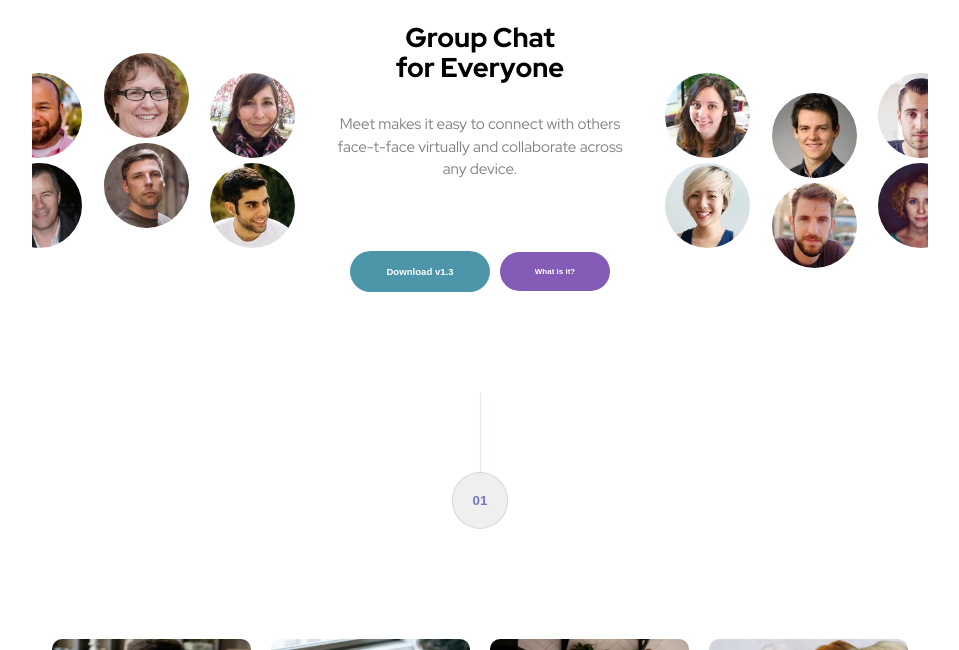
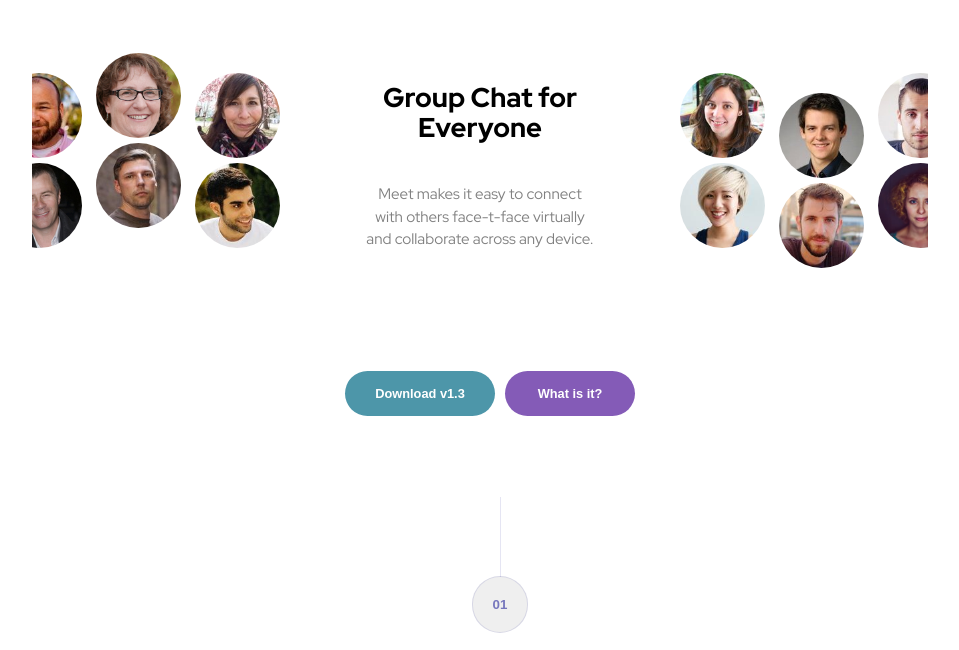
Before and after one commit to NikolaGolubovic/landing-page, a plain HTML site: page index.html in a window 1280 px wide. Shown: the part 80-730 px from the top of the page, without its empty margins (160-1119 px from the left). Drawn offline with Linux system fonts and the light colour scheme.

Commit message:
fix font size and top text behaviour

```diff
--- a/css/style.css
+++ b/css/style.css
@@ -113,7 +113,7 @@ button:hover {
         justify-content: center;
     }
     .btn-download {
-        width: 160px;
+        min-width: 160px;
     }
     .btn-what-is {
         background: var(--purple);
@@ -412,19 +412,30 @@ button:hover {
     }
     .page-basic-desc h1 {
         font-size: 1.7rem;
-        padding: 0;
+        position: relative;
+        top: 50px;
     }
     .page-basic-desc p {
         font-size: 0.95rem;
-        padding: 0;
+        position: relative;
+        top: 50px;
+        padding: 0 50px;
+    }
+    .page-basic-desc .btn-page-num {
+        top: 80px;
     }
     .btn-download {
-        width: 140px;
-        font-size: 0.6rem;
+        min-width: 150px;
+        font-size: 0.8rem;
     }
     .btn-what-is {
-        width: 110px;
-        font-size: 0.5rem;
+        width: 130px;
+        font-size: 0.8rem;
+    }
+    .btns-download-and-what {
+        position: relative;
+        top: 100px;
+        left: 10px;
     }
     .page-extra-desc {
         padding: 50px 100px;
@@ -433,8 +444,12 @@ button:hover {
     .page-extra-desc__text {
         line-height: 1.4;
     }
+    .btn-page-num {
+        top: 40px;
+        left: 20px;
+    }
     .btn-02 {
-        bottom: -40px;
+        bottom: -150px;
     }
     .footer-explanation {
         display: flex;
@@ -483,6 +498,6 @@ button:hover {
 
 @media (min-width: 2400px) {
     .container {
-        width: 40%;
+        width: 45%;
     }
 }
```
